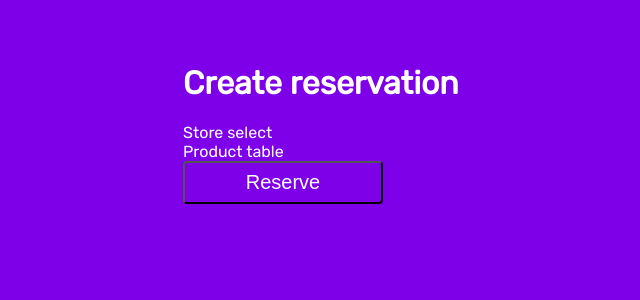
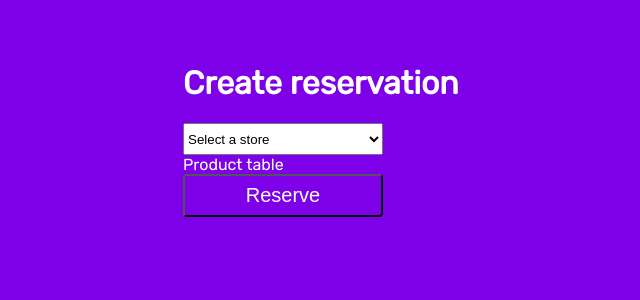
Before and after one commit to Tridie2000/food-graphql-client, a React app: page / in a window 1280 px wide. Shown: the top 300 px of the page, without its empty margins (57-697 px from the left). Built offline with nearby package versions, Linux system fonts and the light colour scheme.

Commit message:
feat: start of exercise 2

```diff
--- /dev/null
+++ b/src/queries.graphql
@@ -0,0 +1,6 @@
+query getStores {
+  stores {
+    id
+    name
+  }
+}
--- a/src/storeSelect.tsx
+++ b/src/storeSelect.tsx
@@ -25,7 +25,16 @@ const StoreSelect = React.memo(({ value, onChange }: StoreSelectProps) => {
   }, []);
 
   return (
-    <div>Store select</div>
+    <Query query={queries.getStores}>
+      {({ data: { stores = [] } = {} }) => (
+        <Select value={value} onChange={onChangeStore}>
+          <option key="default" value="">Select a store</option>
+          {stores.map(({ id, name }: Store) => (
+            <option key={id} value={id}>{name}</option>
+          ))}
+        </Select>
+      )}
+    </Query>
   );
 });
 
```
Also changed, not shown: src/app.tsx (+7 -6 lines).
